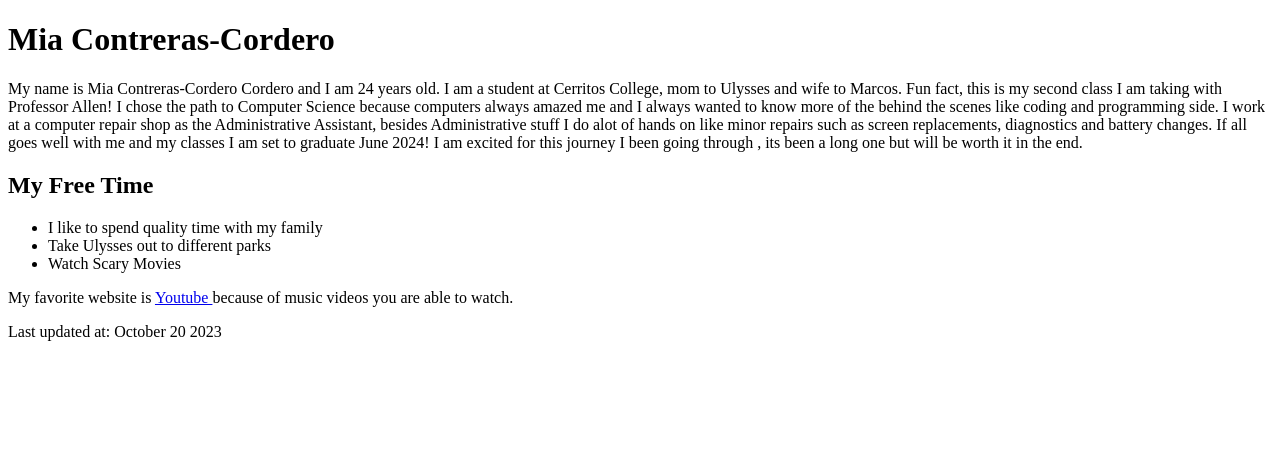
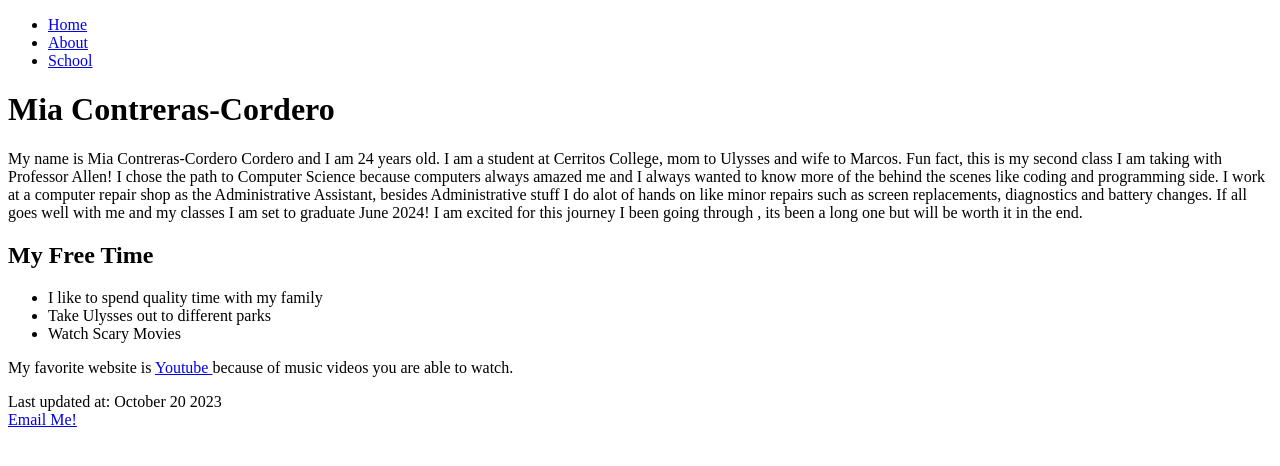
Before and after one commit to miac-c/CIS, a plain HTML site: page index.html in a window 1280 px wide. Drawn offline with Linux system fonts and the light colour scheme.

Commit message:
Add files via upload
updated for proj 1-2

```diff
--- a/index.html
+++ b/index.html
@@ -3,10 +3,18 @@
 <head>
     <meta charset="UTF-8">
     <meta http-equiv="X-UA-Compatible" content="IE=edge">
-    <meta name="viewport" content="width=device-width, initial-scale=1.0">
+    <meta name="keywords" content="About, Me, introduction, favorites" />
     <title>Mia Contreras-Cordero</title>
 </head>
 <body>
+<nav>
+    <ul>
+    <li><a href="index.html">Home</a></li>
+    <li><a href="about.html">About</a></li>
+    <li><a href="#">School</a></li>
+    </ul>
+
+</nav>
 <h1>Mia Contreras-Cordero</h1>
 <p>My name is Mia Contreras-Cordero Cordero and I am 24 years old. I am a student at Cerritos College, mom to Ulysses and wife to Marcos.
 Fun fact, this is my second class I am taking with Professor Allen! I chose the path to Computer Science because computers
@@ -28,9 +36,7 @@ excited for this journey I been going through , its been a long one but will be
 </header>
 
 <footer>
-    Last updated at:  <time datetime="2023-10-20T22:43">October 20 2023</time>
-</footer>
-
-
+    Last updated at:  <time datetime="2023-10-20T22:43">October 20 2023</time> <br>
+    <a href="mailto:miacordero37@gmail.com">Email Me!</a>  </footer>
 </body>
 </html>
```
Also changed, not shown: about.html (added, +24 -0 lines).
